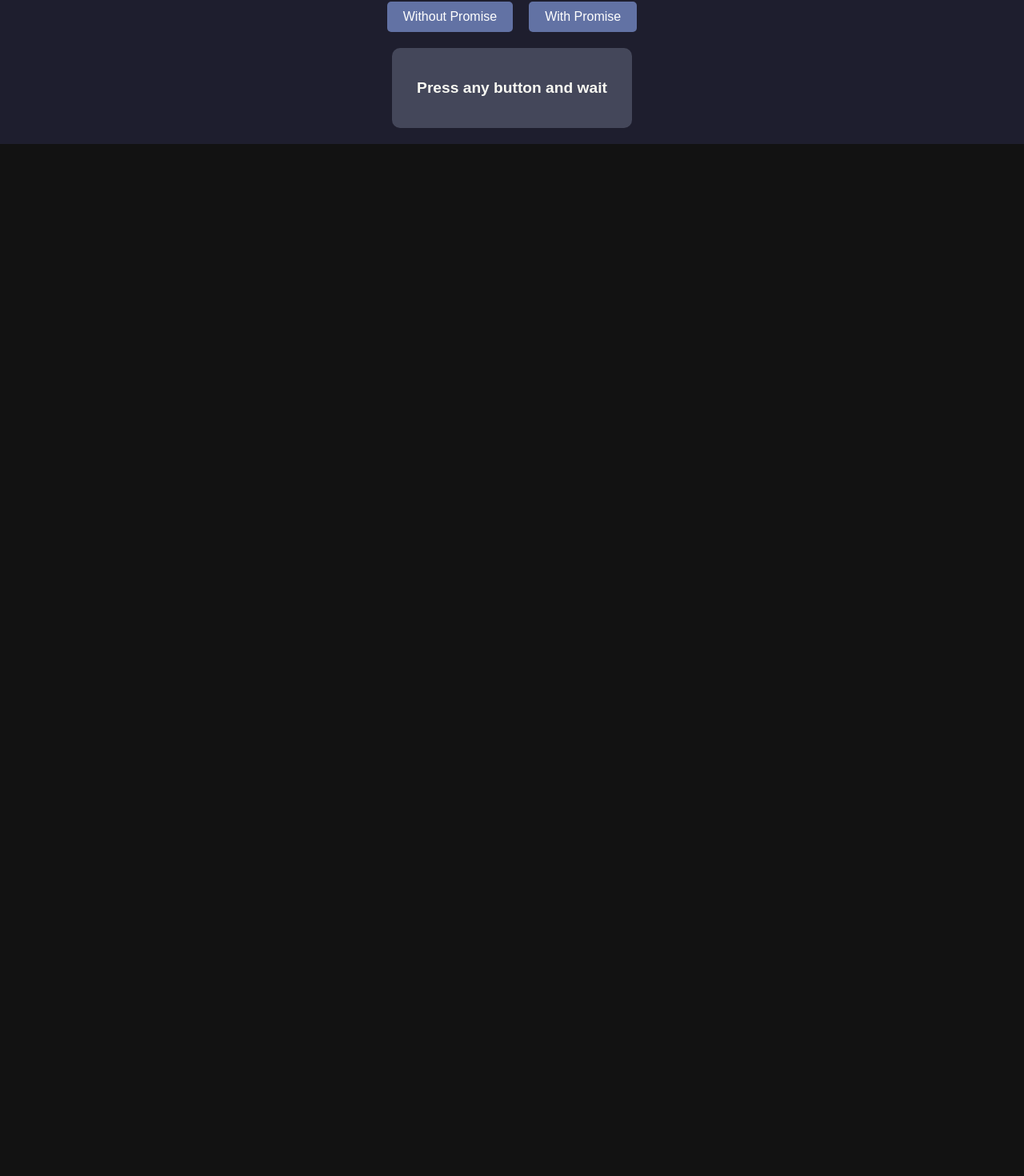
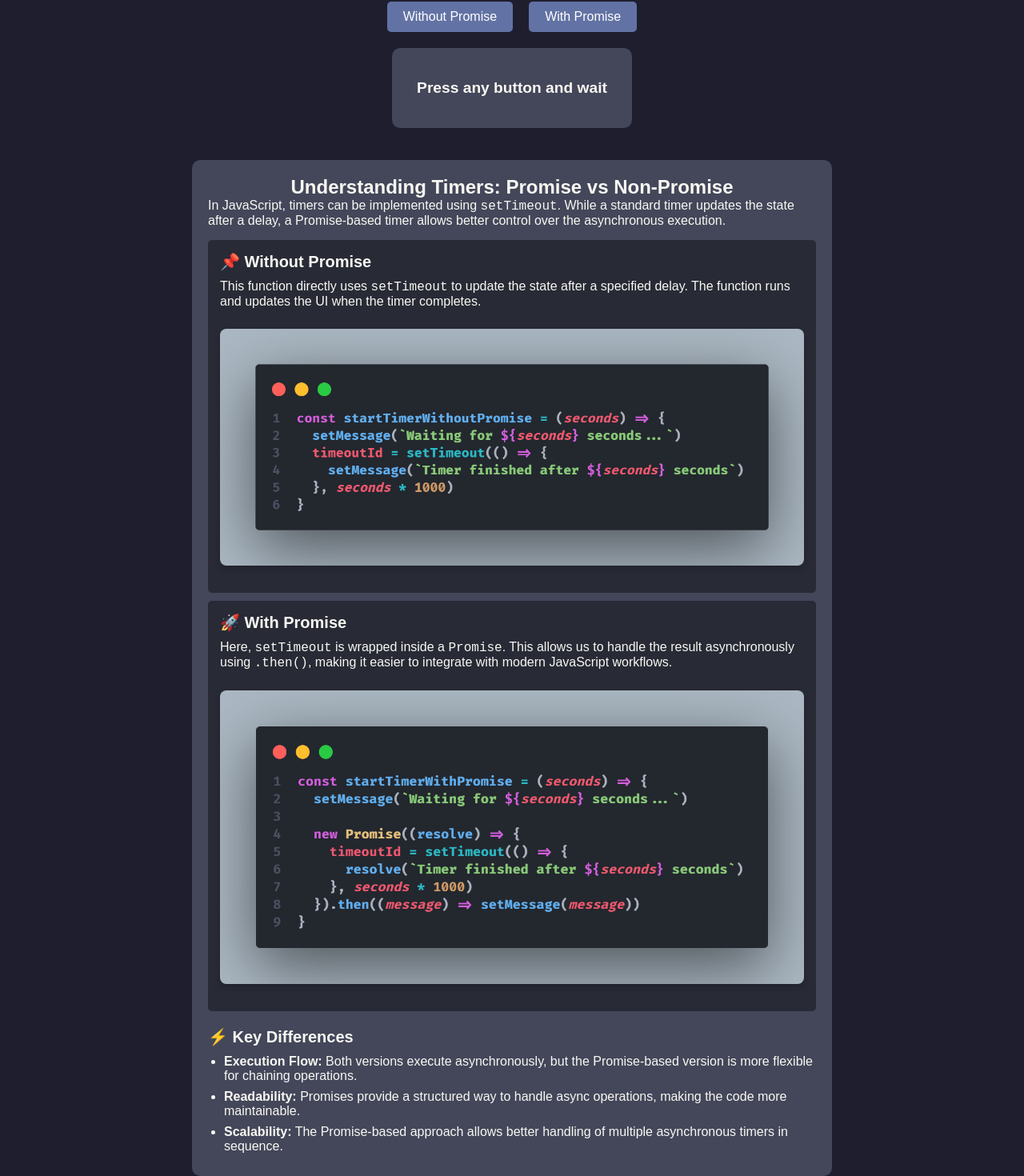
Before and after one commit to Espadv69/PromisePlayground, a React (Vite) app: page /timer in a window 1280 px wide. Shown: the part 156-1626 px from the top of the page at 80% size. Before the commit the page ends 800 px from the top, so only its background shows below. Built offline with nearby package versions, Linux system fonts and the light colour scheme.

Commit message:
Add explanatory section on timers in FunctionTimer component

```diff
--- a/src/components/FunctionsComponents/FunctionTimer.jsx
+++ b/src/components/FunctionsComponents/FunctionTimer.jsx
@@ -49,6 +49,64 @@ const FunctionTimer = () => {
       <div className="result-screen">
         {message || 'Press any button and wait'}
       </div>
+
+      <section className="explanation-container">
+        <h2 className="explanation-title">
+          Understanding Timers: Promise vs Non-Promise
+        </h2>
+        <p className="explanation-text">
+          In JavaScript, timers can be implemented using <code>setTimeout</code>
+          . While a standard timer updates the state after a delay, a
+          Promise-based timer allows better control over the asynchronous
+          execution.
+        </p>
+
+        <div className="code-section">
+          <h3 className="code-title">📌 Without Promise</h3>
+          <p className="code-description">
+            This function directly uses <code>setTimeout</code> to update the
+            state after a specified delay. The function runs and updates the UI
+            when the timer completes.
+          </p>
+          <img
+            className="code-snippet-img"
+            src="/images/timer-without-promise.png"
+            alt="Timer Without Promise Code Snippet"
+          />
+        </div>
+
+        <div className="code-section">
+          <h3 className="code-title">🚀 With Promise</h3>
+          <p className="code-description">
+            Here, <code>setTimeout</code> is wrapped inside a{' '}
+            <code>Promise</code>. This allows us to handle the result
+            asynchronously using <code>.then()</code>, making it easier to
+            integrate with modern JavaScript workflows.
+          </p>
+          <img
+            className="code-snippet-img"
+            src="/images/timer-with-promise.png"
+            alt="Timer With Promise Code Snippet"
+          />
+        </div>
+
+        <h3 className="key-differences-title">⚡ Key Differences</h3>
+        <ul className="key-differences-list">
+          <li>
+            <strong>Execution Flow:</strong> Both versions execute
+            asynchronously, but the Promise-based version is more flexible for
+            chaining operations.
+          </li>
+          <li>
+            <strong>Readability:</strong> Promises provide a structured way to
+            handle async operations, making the code more maintainable.
+          </li>
+          <li>
+            <strong>Scalability:</strong> The Promise-based approach allows
+            better handling of multiple asynchronous timers in sequence.
+          </li>
+        </ul>
+      </section>
     </section>
   )
 }
```
